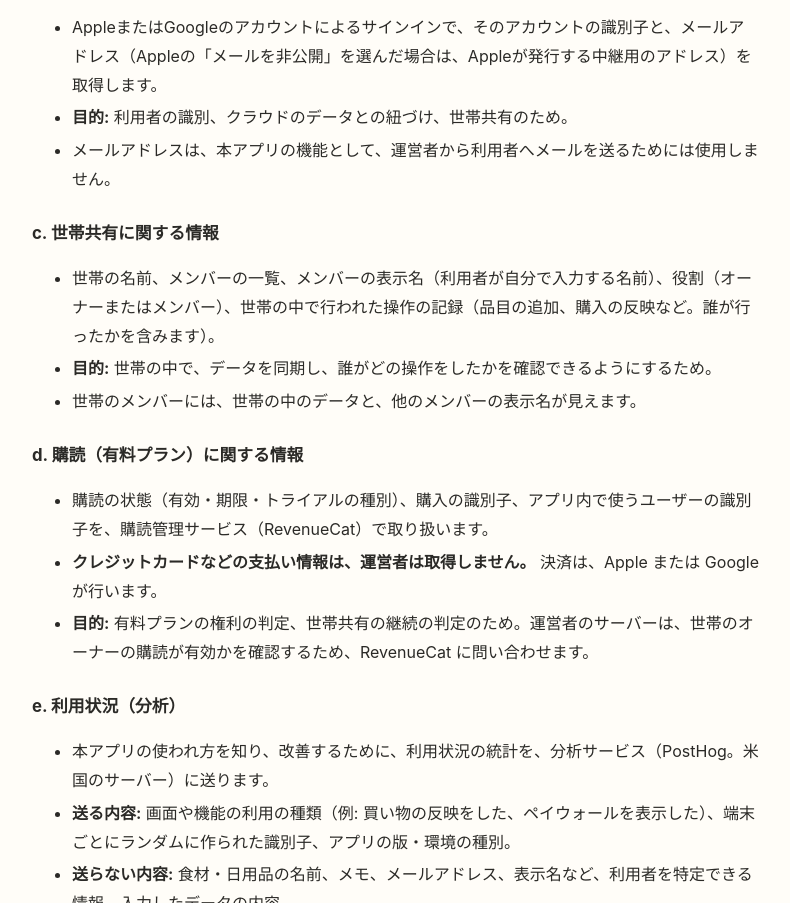
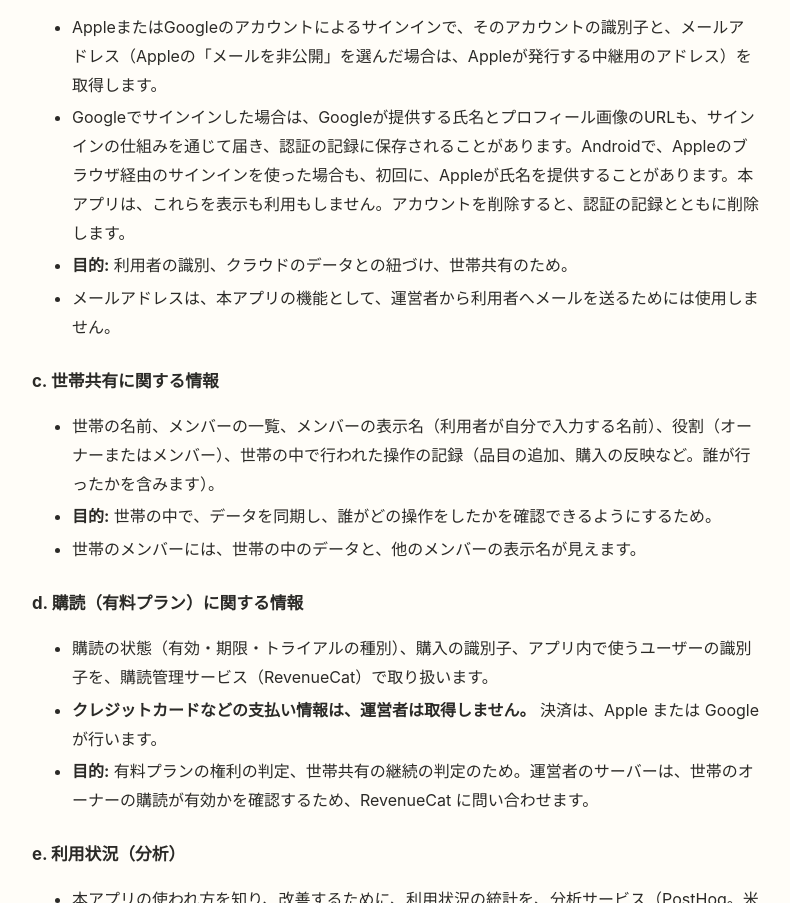
Before and after one commit to ouchistock/ouchistock.github.io, a plain HTML site: page privacy/index.html in a window 1280 px wide. Shown: the part 1158-2061 px from the top of the page, without its empty margins (244-1034 px from the left). Drawn offline with Linux system fonts and the light colour scheme.

Commit message:
Add files via upload

```diff
--- a/privacy/index.html
+++ b/privacy/index.html
@@ -58,6 +58,7 @@ footer a { margin-right: 1rem; }
 <h3>b. アカウント情報（サインインする場合）</h3>
 <ul>
 <li>AppleまたはGoogleのアカウントによるサインインで、そのアカウントの識別子と、メールアドレス（Appleの「メールを非公開」を選んだ場合は、Appleが発行する中継用のアドレス）を取得します。</li>
+<li>Googleでサインインした場合は、Googleが提供する氏名とプロフィール画像のURLも、サインインの仕組みを通じて届き、認証の記録に保存されることがあります。Androidで、Appleのブラウザ経由のサインインを使った場合も、初回に、Appleが氏名を提供することがあります。本アプリは、これらを表示も利用もしません。アカウントを削除すると、認証の記録とともに削除します。</li>
 <li><strong>目的:</strong> 利用者の識別、クラウドのデータとの紐づけ、世帯共有のため。</li>
 <li>メールアドレスは、本アプリの機能として、運営者から利用者へメールを送るためには使用しません。</li>
 </ul>
```
